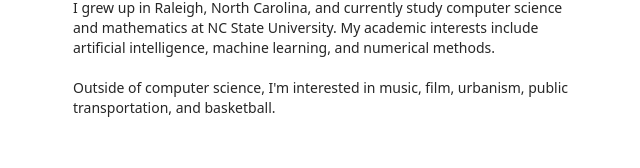
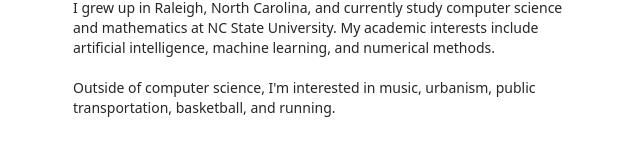
Before and after one commit to bennettzug/bennettzug.com, a Next.js app: page / in a window 1280 px wide. Shown: the part 286-454 px from the top of the page, without its empty margins (319-959 px from the left). Built offline with nearby package versions, Linux system fonts and the light colour scheme.

Commit message:
changed interests

```diff
--- a/src/app/page.tsx
+++ b/src/app/page.tsx
@@ -26,7 +26,7 @@
                 </p>
                 <p>
                     Outside of computer science, I&apos;m interested in music,
-                    film, urbanism, public transportation, and basketball.
+                    urbanism, public transportation, basketball, and running.
                 </p>
             </div>
             <div className="flex flex-col gap-5">
```
